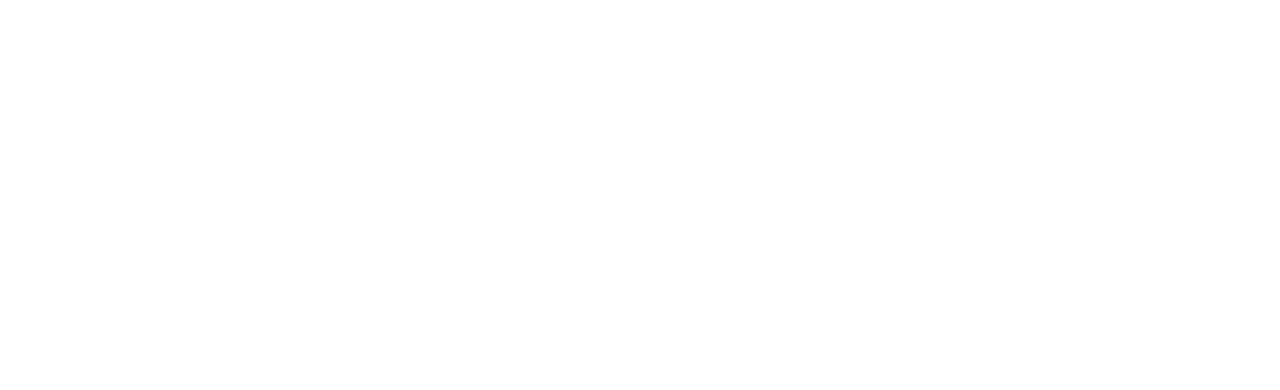
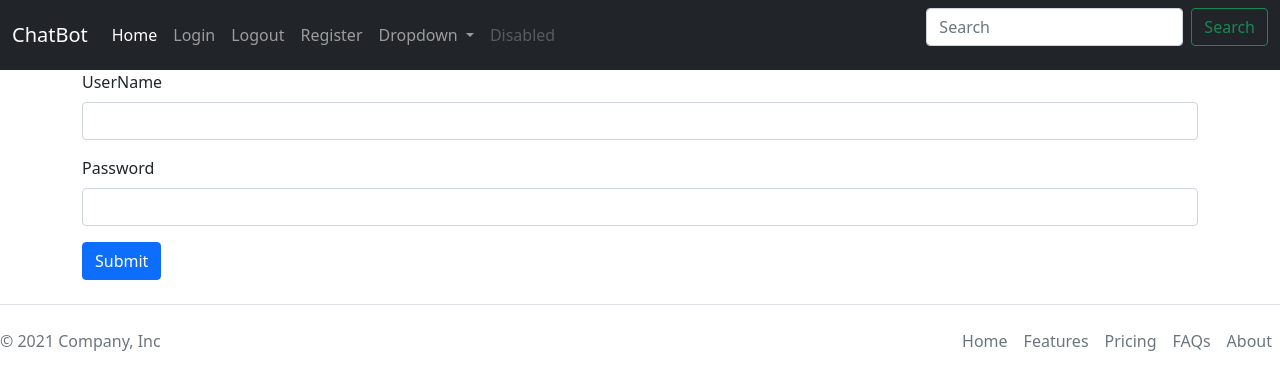
Before and after one commit to HoussamEzzin/chatbot, a Django app: page /login/ in a window 1280 px wide. Before the commit the part shown is empty. Shown: the top 390 px of the page. Run offline with Django 3.2, Linux system fonts and the light colour scheme.

Commit message:
login and register templates

```diff
--- a/chatbot/templates/chatbot/layout.html
+++ b/chatbot/templates/chatbot/layout.html
@@ -18,7 +18,11 @@
                   </li>
                   <li class="nav-item">
                     <a class="nav-link" href="#">Login</a>
+                  </li>
+                  <li class="nav-item">
                     <a class="nav-link" href="#">Logout</a>
+                  </li>
+                  <li class="nav-item">
                     <a class="nav-link" href="#">Register</a>
                   </li>
                   <li class="nav-item dropdown">
@@ -65,5 +69,7 @@
               <li class="nav-item"><a href="#" class="nav-link px-2 text-muted">About</a></li>
             </ul>
           </footer>
+          <script src="https://cdn.jsdelivr.net/npm/bootstrap@5.1.3/dist/js/bootstrap.bundle.min.js" integrity="sha384-ka7Sk0Gln4gmtz2MlQnikT1wXgYsOg+OMhuP+IlRH9sENBO0LRn5q+8nbTov4+1p" crossorigin="anonymous"></script>
+
     </body>
 </html>
--- a/users/templates/users/login.html
+++ b/users/templates/users/login.html
@@ -0,0 +1,21 @@
+{% extends "chatbot/layout.html" %}
+
+{% block content %}
+<form action="" method="POST">
+    {% csrf_token %}
+
+    <div class="mb-3">
+        <label for="username" class="form-label">UserName</label>
+        <input type="text" class="form-control" id="username" >
+
+      </div>
+    <div class="mb-3">
+      <label for="password" class="form-label">Password</label>
+      <input type="password" class="form-control" id="password">
+    </div>
+
+    <button type="submit" class="btn btn-primary">Submit</button>
+
+
+  </form>
+{% endblock content %}
--- a/users/views.py
+++ b/users/views.py
@@ -1,4 +1,5 @@
 from django.shortcuts import redirect, render
+from django.contrib import messages
 from .forms import UserRegistrationForm
 # Create your views here.
 
@@ -9,6 +10,7 @@ def register(request):
         if form.is_valid():
             form.save()
             username = form.cleaned_data.get('username')
+            messages.success(request, f'{username} ! Your account has been created! You are now able to log in.')
             return redirect('login')
     else:
         form = UserRegistrationForm()
@@ -17,4 +19,4 @@ def register(request):
         'form' : form,
     }
 
-    return render(request, 'users/regsiter.html', context)
+    return render(request, 'users/register.html', context)
```
Also changed, not shown: users/templates/users/logout.html (+11 -0 lines), chatbot/static/img/chatterbot.png (deleted).
